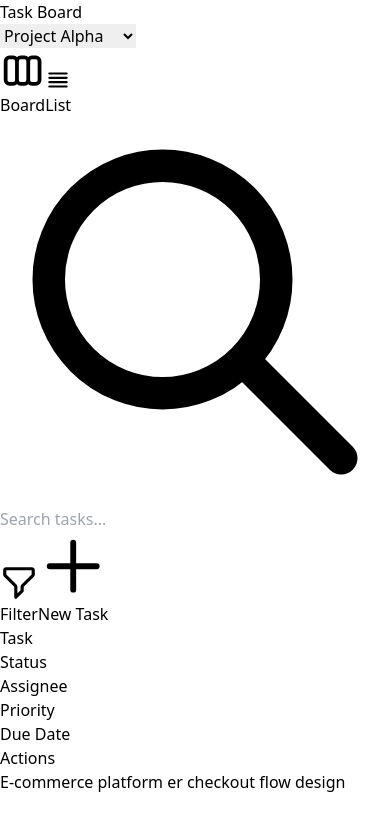
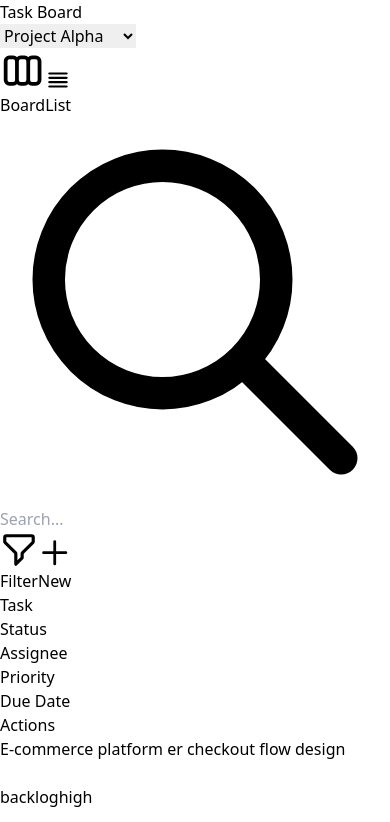
Before and after one commit to Mohammademon02/kanban-app, a React (Vite) app: page /list in a window 390 px wide. Shown: the top 822 px of the page. Built offline with nearby package versions, Linux system fonts and the light colour scheme.

Commit message:
fix topbar responsive issue

```diff
--- a/src/components/common/Topbar.jsx
+++ b/src/components/common/Topbar.jsx
@@ -3,13 +3,13 @@ import Container from './Container';
 
 function TopBar({ onViewChange, currentView, searchQuery, onSearchChange, onNewTaskClick }) {
     return (
-        <header className="bg-white border-b border-gray-200 ">
-            <Container className="py-3">
-                <div className="flex flex-col gap-3 lg:flex-row lg:items-center lg:justify-between">
+        <header className="bg-white border-b border-gray-200">
+            <Container className="py-2 sm:py-3">
+                <div className="flex flex-col gap-2.5 lg:flex-row lg:items-center lg:justify-between">
                     {/* Left Section */}
-                    <div className="flex items-center gap-4">
-                        <h1 className="text-xl font-semibold text-gray-900">Task Board</h1>
-                        <select className="px-3 py-1.5 text-sm border border-gray-300 rounded-md bg-white focus:outline-none focus:ring-2 focus:ring-blue-500 focus:border-blue-500">
+                    <div className="flex items-center justify-between gap-3">
+                        <h1 className="text-lg sm:text-xl font-semibold text-gray-900 whitespace-nowrap">Task Board</h1>
+                        <select className="px-2.5 sm:px-3 py-1.5 text-xs sm:text-sm border border-gray-300 rounded-md bg-white focus:outline-none focus:ring-2 focus:ring-blue-500 focus:border-blue-500 min-w-0">
                             <option disabled>Select Project</option>
                             <option>Project Alpha</option>
                             <option>Project Beta</option>
@@ -18,64 +18,65 @@ function TopBar({ onViewChange, currentView, searchQuery, onSearchChange, onNewT
                     </div>
 
                     {/* Right Section */}
-                    <div className="flex flex-wrap items-center gap-2 lg:gap-3">
+                    <div className="flex items-center gap-2">
                         {/* View Toggle */}
-                        <div className="flex items-center bg-gray-100 rounded-md p-1">
+                        <div className="flex items-center bg-gray-100 rounded-md p-0.5 sm:p-1">
                             <button
                                 onClick={() => onViewChange("kanban")}
-                                className={`px-3 py-1.5 text-sm font-medium rounded transition-colors ${currentView === "kanban" ? "bg-white text-gray-900 shadow-sm" : "text-gray-600 hover:text-gray-900"
+                                className={`px-2 sm:px-3 py-1.5 text-xs sm:text-sm font-medium rounded transition-colors ${currentView === "kanban" ? "bg-white text-gray-900 shadow-sm" : "text-gray-600 hover:text-gray-900"
                                     }`}
                             >
-                                <span className="flex items-center gap-1.5">
-                                    <BoardIcon />
-                                    Board
+                                <span className="flex items-center justify-center gap-1">
+                                    <BoardIcon className="w-4 h-4" />
+                                    <span className="hidden md:inline">Board</span>
                                 </span>
                             </button>
                             <button
                                 onClick={() => onViewChange("list")}
-                                className={`px-3 py-1.5 text-sm font-medium rounded transition-colors ${currentView === "list" ? "bg-white text-gray-900 shadow-sm" : "text-gray-600 hover:text-gray-900"
+                                className={`px-2 sm:px-3 py-1.5 text-xs sm:text-sm font-medium rounded transition-colors ${currentView === "list" ? "bg-white text-gray-900 shadow-sm" : "text-gray-600 hover:text-gray-900"
                                     }`}
                             >
-                                <span className="flex items-center gap-1.5">
-                                    <ListIcon />
-                                    List
+                                <span className="flex items-center justify-center gap-1">
+                                    <ListIcon className="w-4 h-4" />
+                                    <span className="hidden md:inline">List</span>
                                 </span>
                             </button>
                         </div>
 
-                        <div className="relative">
-                            <SearchIcon className="absolute left-3 top-1/2 -translate-y-1/2 w-4 h-4 text-gray-400" />
+                        {/* Search Bar */}
+                        <div className="relative flex-1 max-w-[140px] sm:max-w-none sm:flex-none">
+                            <SearchIcon className="absolute left-2 sm:left-3 top-1/2 -translate-y-1/2 w-4 h-4 text-gray-400" />
                             <input
                                 type="text"
-                                placeholder="Search tasks..."
+                                placeholder="Search..."
                                 value={searchQuery}
                                 onChange={(e) => onSearchChange(e.target.value)}
-                                className="pl-9 pr-8 py-1.5 text-sm border border-gray-300 rounded-md w-48 lg:w-56 focus:outline-none focus:ring-2 focus:ring-blue-500 focus:border-blue-500"
+                                className="w-full pl-7 sm:pl-9 pr-7 sm:pr-8 py-1.5 text-xs sm:text-sm border border-gray-300 rounded-md sm:w-48 lg:w-56 focus:outline-none focus:ring-2 focus:ring-blue-500 focus:border-blue-500"
                             />
 
                             {searchQuery && (
                                 <button
                                     onClick={() => onSearchChange("")}
-                                    className="absolute right-2 top-1/2 -translate-y-1/2 p-1 text-gray-400 hover:text-gray-600"
+                                    className="absolute right-1.5 sm:right-2 top-1/2 -translate-y-1/2 p-0.5 sm:p-1 text-gray-400 hover:text-gray-600"
                                 >
-                                    <CloseIcon />
+                                    <CloseIcon className="w-3.5 h-3.5 sm:w-4 sm:h-4" />
                                 </button>
                             )}
                         </div>
 
                         {/* Filter Button */}
-                        <button className="flex items-center gap-1.5 px-3 py-1.5 text-sm font-medium text-gray-700 bg-white border border-gray-300 rounded-md hover:bg-gray-50 transition-colors">
-                            <FilterIcon />
-                            Filter
+                        <button className="flex items-center justify-center gap-1 px-2 sm:px-3 py-1.5 text-xs sm:text-sm font-medium text-gray-700 bg-white border border-gray-300 rounded-md hover:bg-gray-50 transition-colors">
+                            <FilterIcon className="w-4 h-4" />
+                            <span className="hidden lg:inline">Filter</span>
                         </button>
 
                         {/* New Task Button */}
                         <button
                             onClick={onNewTaskClick}
-                            className="flex items-center gap-1.5 px-4 py-1.5 text-sm font-medium text-white bg-blue-600 rounded-md hover:bg-blue-700 transition-colors"
+                            className="flex items-center justify-center gap-1 px-2.5 sm:px-4 py-1.5 text-xs sm:text-sm font-medium text-white bg-blue-600 rounded-md hover:bg-blue-700 transition-colors whitespace-nowrap"
                         >
-                            <PlusIcon />
-                            New Task
+                            <PlusIcon className="w-4 h-4" />
+                            <span className="hidden sm:inline">New</span>
                         </button>
                     </div>
                 </div>
```
